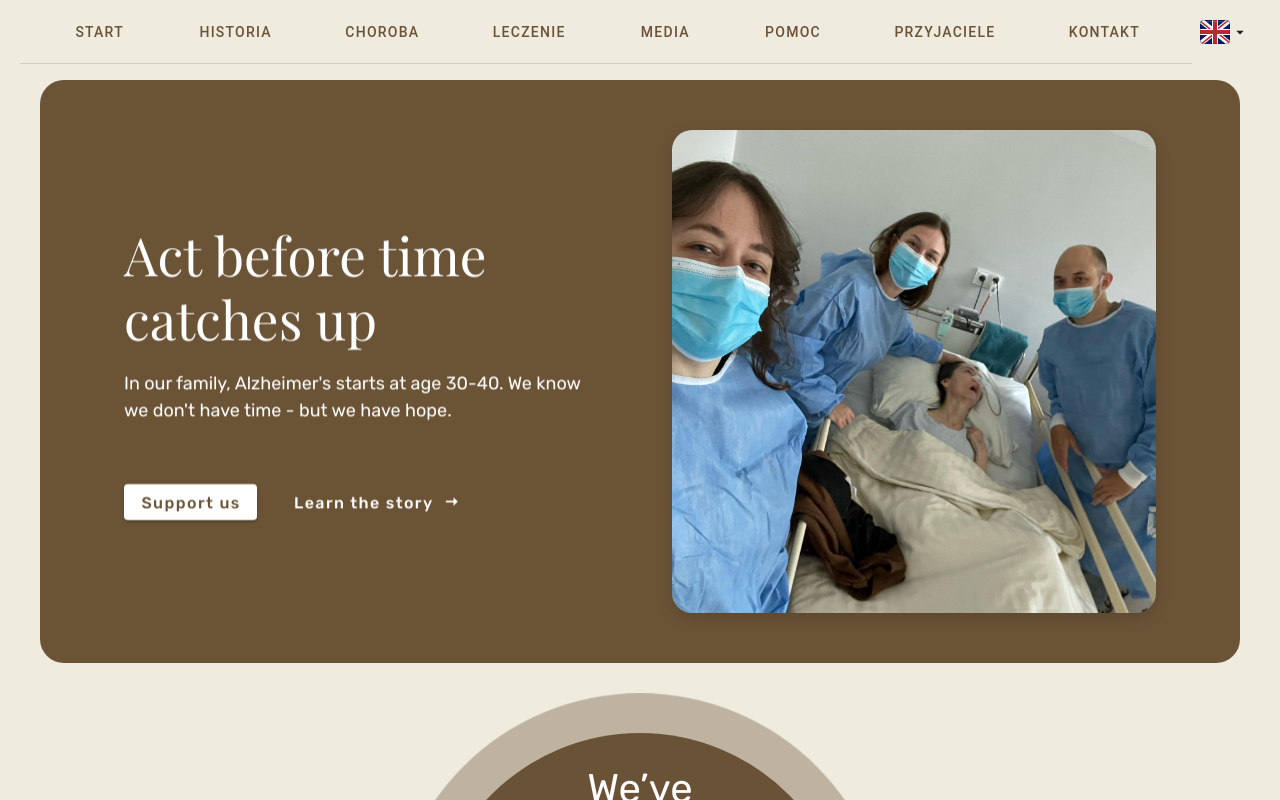
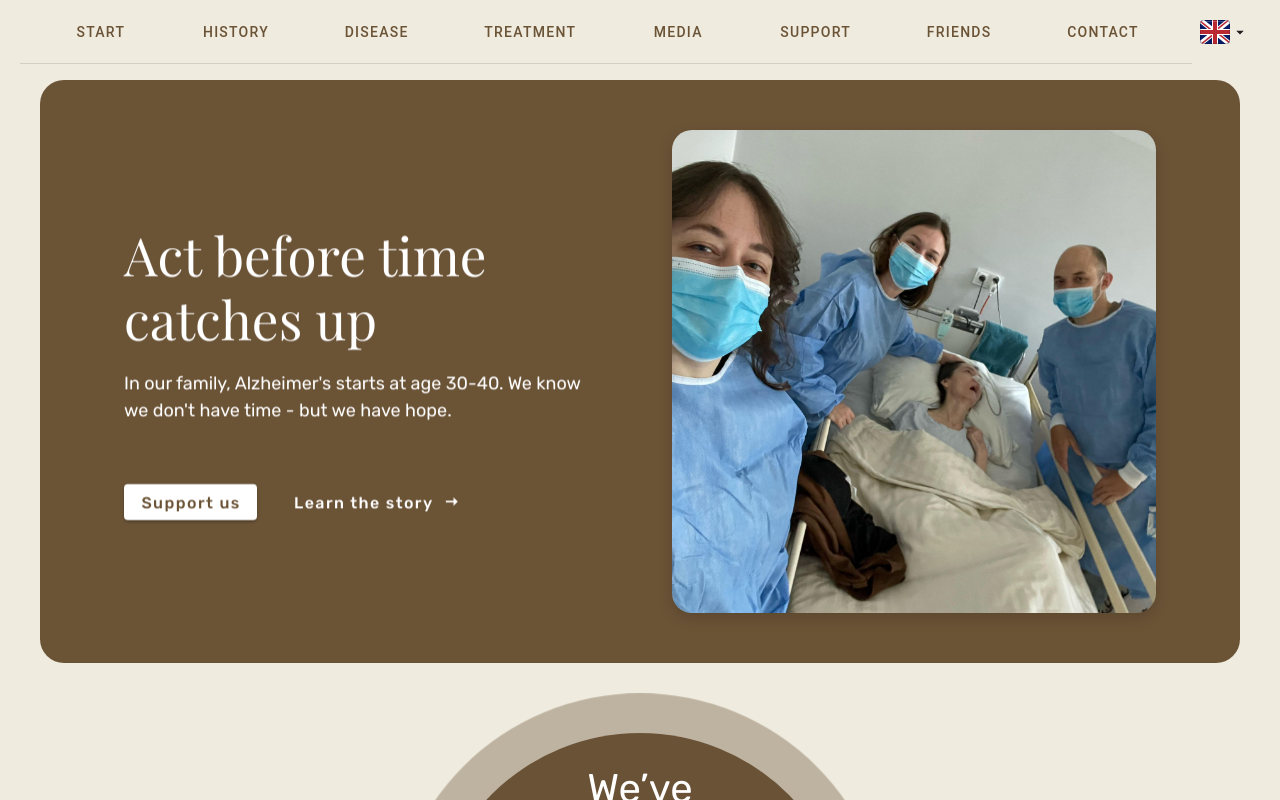
Before and after one commit to PatrykJarzynka/Memory, a Vue app: page /en in a window 1280 px wide. Shown: the top 800 px of the page. Built offline with nearby package versions, Linux system fonts and the light colour scheme; a small style sheet from the web is missing; a web font is replaced by a local one.

Commit message:
Implemented interaction with headers

```diff
--- a/src/components/FamilyTimeline.vue
+++ b/src/components/FamilyTimeline.vue
@@ -16,7 +16,7 @@
       return "text-start"
     }
   }
-  const timelineEvents: TimelineEvent[] = [
+  const timelineEvents = computed<TimelineEvent[]>(() => [
     {
       id: 1,
       side: "end",
@@ -41,7 +41,7 @@
       icon: "mdi-needle",
       eventDesc: t("familyHistory.event4"),
     },
-  ]
+  ])
 </script>
 
 <template>
--- a/src/components/Friends.vue
+++ b/src/components/Friends.vue
@@ -3,7 +3,7 @@
 
   const { t } = useI18n()
 
-  const friends = [
+  const friends = computed(() => [
     {
       id: 1,
       name: "Patryk Jarzynka",
@@ -29,7 +29,7 @@
       description: t("friends.friendDesc4"),
       iconUrl: "./src/assets/SuperHumans.svg",
     },
-  ]
+  ])
 </script>
 
 <template>
--- a/src/components/IllustratedContent.vue
+++ b/src/components/IllustratedContent.vue
@@ -14,7 +14,10 @@
 </script>
 
 <template>
-  <v-row class="content-container">
+  <v-row
+    id="disease"
+    class="content-container scroll-element"
+  >
     <v-col
       :style="{order: side === 'ltr' || smAndDown ? 0 : 1 }"
       cols="11"
--- a/src/components/SupportList.vue
+++ b/src/components/SupportList.vue
@@ -13,7 +13,7 @@
   const { smAndDown, lgAndUp } = useDisplay()
   const { t } = useI18n()
 
-  const supportItems: SupportItem[] = [
+  const supportItems = computed<SupportItem[]>(() => [
     {
       id: 1,
       name: t("support.item1Title"),
@@ -58,7 +58,7 @@
       icon: "mdi-plane-car",
       action: null,
     },
-  ]
+  ])
 
   const numberOfColumns = computed(() => smAndDown.value ? 1 : 2)
 </script>
--- a/src/components/core/Header.vue
+++ b/src/components/core/Header.vue
@@ -15,56 +15,69 @@
     action: () => void;
   }
 
-  const headerItems: HeaderItem[] = [
+  function scrollTo (sectionId: string): void {
+    const element = document.querySelector(`#${sectionId}`)
+    if (element) {
+      element.scrollIntoView({ behavior: "smooth" })
+    }
+  }
+
+  const headerItems = computed<HeaderItem[]>(() => [
     {
       title: t("header.item1"),
       action: () => {
-        return
+        window.scrollTo({
+          top: 0,
+          behavior: "smooth",
+        })
       },
     },
     {
       title: t("header.item2"),
       action: () => {
-        return
+        scrollTo("history")
       },
     },
     {
       title: t("header.item3"),
       action: () => {
-        return
+        scrollTo("disease")
       },
     },
     {
       title: t("header.item4"),
       action: () => {
-        return
+        scrollTo("treatment")
       },
     },
     {
       title: t("header.item5"),
       action: () => {
-        return
+        scrollTo("media")
       },
     },
     {
       title: t("header.item6"),
       action: () => {
-        return
+        scrollTo("support")
       },
     },
     {
       title: t("header.item7"),
       action: () => {
-        return
+        scrollTo("friends")
       },
     },
     {
       title: t("header.item8"),
       action: () => {
-        return
+        window.scrollTo({
+          top: document.body.scrollHeight,
+          behavior: "smooth",
+        })
       },
     },
-  ]
+  ])
 
   const supportedLanguages: Language[] = [
     {
@@ -133,6 +146,7 @@
             :text="item.title"
             variant="plain"
             class="header-item h-100 py-3"
+            @click="item.action"
           />
         </v-col>
       </v-row>
@@ -146,7 +160,8 @@
         >
           <v-img
             class="w-100"
-            :src="selectedLanguage.flagSvg"
+            alt="Country flag"
+            :src="selectedLanguage?.flagSvg"
           />
 
           <v-icon icon="mdi-menu-down"/>
@@ -202,6 +217,7 @@
           :title="item.title"
           :value="item.title"
           class="drawer-item"
+          @click="item.action"
         >
 
           <template #append>
--- a/src/pages/index.vue
+++ b/src/pages/index.vue
@@ -8,7 +8,10 @@
 
     <IconDivider/>
 
-    <div class="d-flex flex-column align-center">
+    <div
+      id="history"
+      class="d-flex flex-column align-center scroll-element"
+    >
       <h2 class="section-title reveal-slide-up">{{ t('familyMembers.title') }}</h2>
 
       <FamilyIllustrated/>
@@ -51,7 +54,11 @@
 
     <IconDivider/>
 
-    <v-row no-gutters class="justify-center">
+    <v-row
+      id="treatment"
+      no-gutters
+      class="justify-center scroll-element"
+    >
       <v-col cols="12" md="6" :class="['d-flex align-center', smAndDown ? 'justify-center' : '']">
         <h2 class="section-title--left reveal-slide-up">{{ t('possibilities.title') }}</h2>
       </v-col>
@@ -71,13 +78,15 @@
   <Treatment/>
 
   <v-container class="main-container lower-container pt-0">
-    <IconDivider/>
+    <IconDivider id="media"/>
 
-    <h2 class="section-title reveal-slide-up">{{ t('media.title') }}</h2>
+    <h2 class="section-title reveal-slide-up">
+      {{ t('media.title') }}
+    </h2>
 
     <MediaList/>
 
-    <IconDivider/>
+    <IconDivider id="support"/>
 
     <h2 class="section-title reveal-slide-up">{{ t('support.title') }}</h2>
 
@@ -85,7 +94,12 @@
 
     <IconDivider/>
 
-    <h2 class="section-title reveal-slide-up">{{ t('friends.title') }}</h2>
+    <h2
+      id="friends"
+      class="section-title reveal-slide-up scroll-element"
+    >
+      {{ t('friends.title') }}
+    </h2>
 
     <Friends/>
 
--- a/src/styles/settings.scss
+++ b/src/styles/settings.scss
@@ -13,3 +13,7 @@ body {
   font-family: Rubik, sans-serif;
   font-weight: 100;
 }
+
+.scroll-element {
+  scroll-margin-top: 100px;
+}
```
